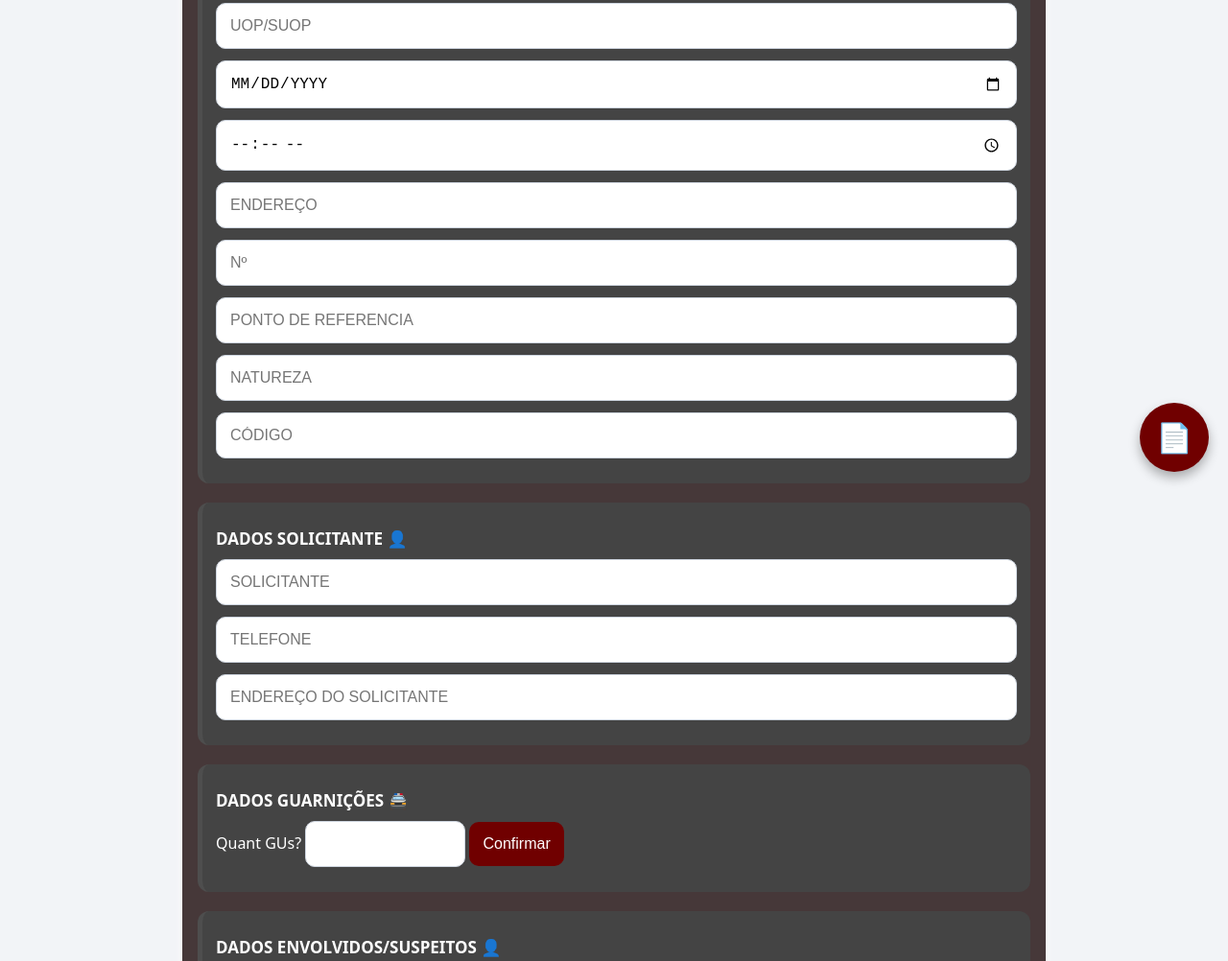
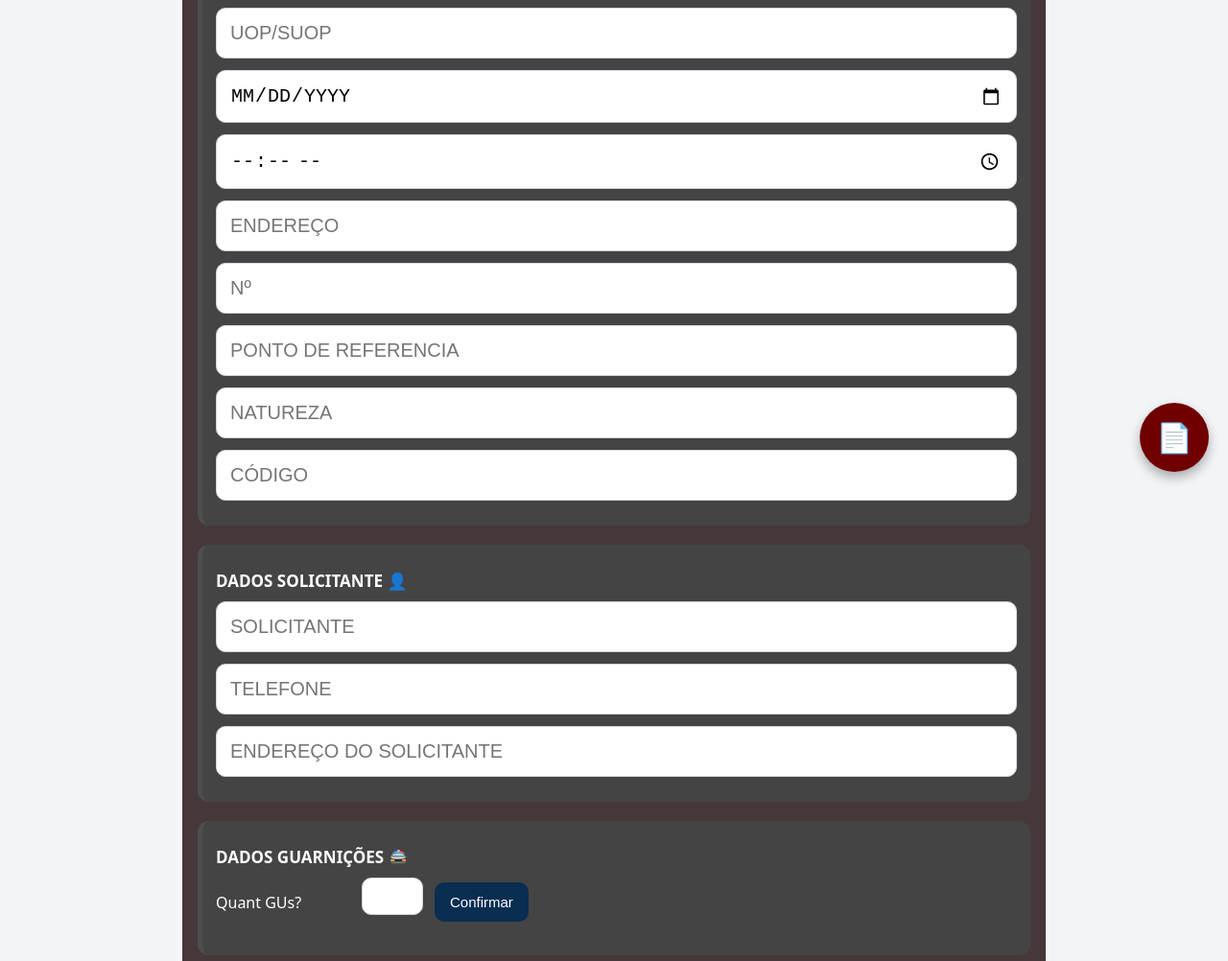
Before and after one commit to heltery/boletim-pmpb, a plain HTML site: page index.html in a window 1280 px wide. Shown: the part 288-1290 px from the top of the page at 96% size. Drawn offline with nearby package versions, Linux system fonts and the light colour scheme.

Commit message:
atualização de layout style.css
atualizções de layout que vi necessarias para utilização em dispositivos móveis.

```diff
--- a/style.css
+++ b/style.css
@@ -26,7 +26,7 @@ input, select, textarea{
   border-radius: 10px;
   border: 1px solid #cfd6e0;
   text-transform: uppercase;
-  font-size: 16px;
+  font-size: 20px;
 }
 
 label {
@@ -34,15 +34,46 @@ label {
   color: #ffffff;
 }
 
-/* AQUI É PROS INPUTS QUE PERGUNTAM AS QUANTIDADES, PRA FICAR MENOR E NAO DE CANTO A CANTO */
+/* --------------------------------------------------------------- alinhas o controle das quantidades */
+.linha-quantidade {
+  display: flex;
+  align-items: center;
+  gap: 12px;
+  margin-bottom: 16px;
+}
+
+.linha-quantidade label {
+  min-width: 140px;
+  font-size: 16px;
+  white-space: nowrap;
+}
+
 .inputNumero {
-  width: 20%;
-  padding: 14px;
-  margin-bottom: 12px;
+  width: 64px;
+  padding: 10px;
+  text-align: center;
   border-radius: 10px;
   border: 1px solid #cfd6e0;
-  font-size: 16px;
+  font-size: 15px;
 }
+
+.linha-quantidade button {
+  padding: 12px 16px;
+  border-radius: 10px;
+  border: none;
+  background: #0a2d52;
+  color: white;
+  font-size: 15px;
+  cursor: pointer;
+}
+
+/* ---------------------------------------------------------------------------------------------------------------*/
+
+
+
+
+
+
 
 
 /* TEXTAREA */
@@ -115,11 +146,11 @@ button {
 .radio-group {
   display: flex;
   gap: 20px;
-  margin-top: 10px;
+  margin-top: 5px;
 }
 
 .radio-group label {
-  font-size: 16px;
+  font-size: 25px;
 }
 
 header {
```
